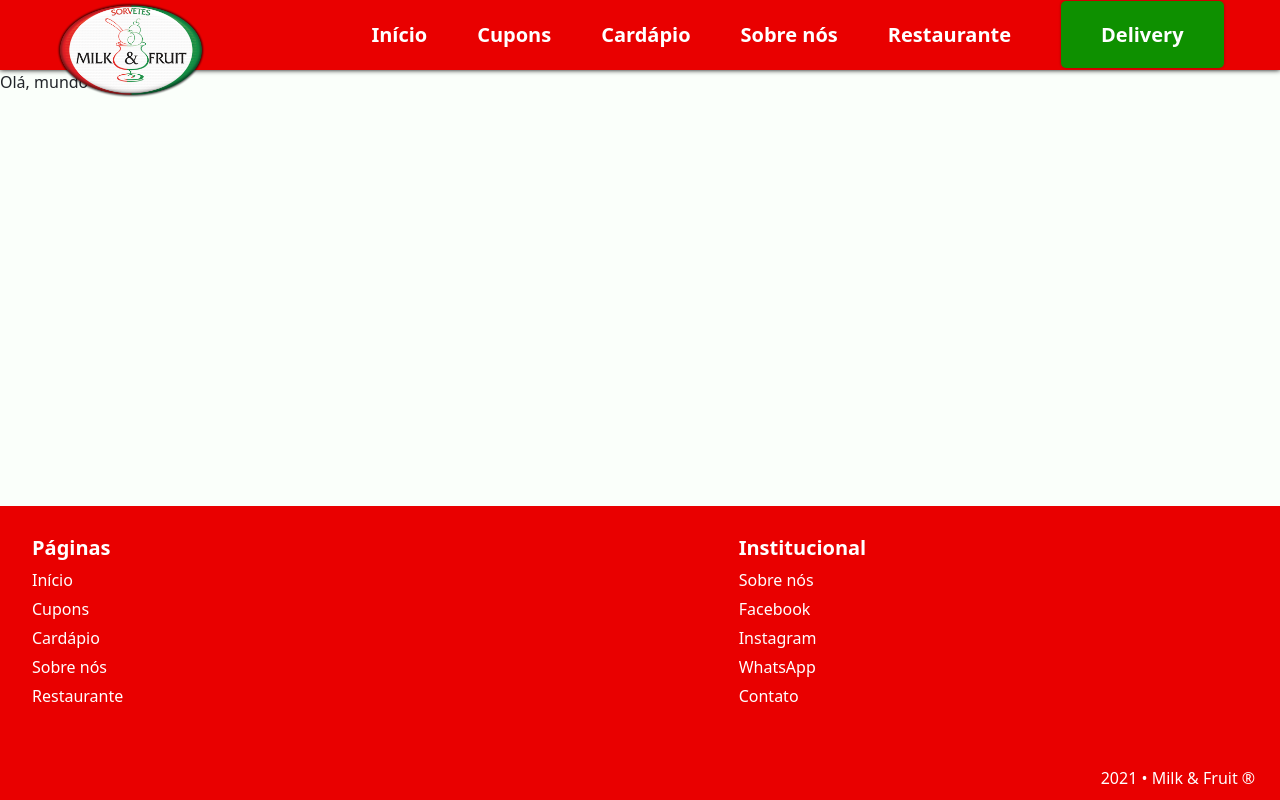
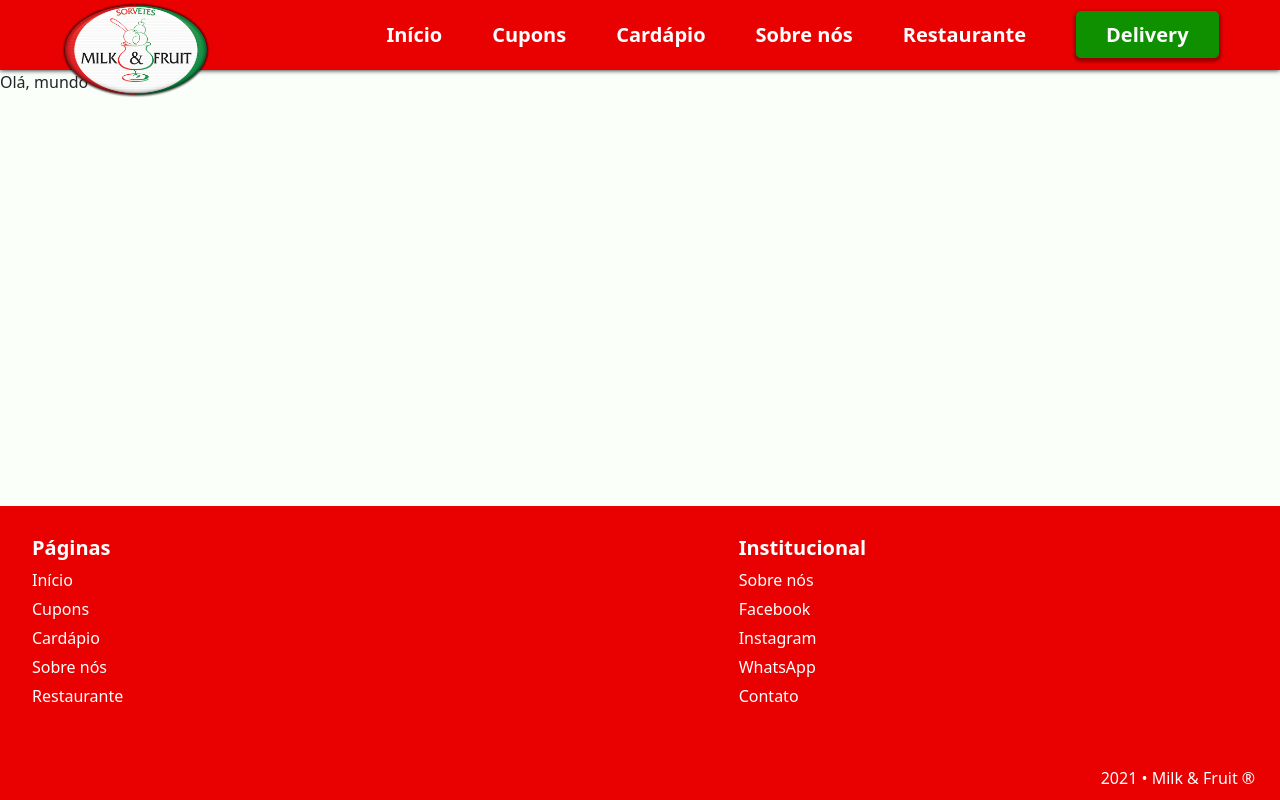
Before and after one commit to gaoliver/milkefruit-react, a React (Create React App) app: page / in a window 1280 px wide. In both pictures the pointer is over the link "Delivery". Built offline with nearby package versions, Linux system fonts and the light colour scheme.

Commit message:
feat: Change mouseover effect of Delivery button

```diff
--- a/src/components/Header/header.scss
+++ b/src/components/Header/header.scss
@@ -43,13 +43,13 @@ header {
         padding-inline: 30px;
         padding-block: 10px;
         border-radius: 5px;
-        box-shadow: 0 0 3px #0005;
-        transition: ease-in-out 0.5s;
+        box-shadow: 0px 2px 3px 2px #0005;
+        transition: ease-in-out 0.3s;
     }
     .delivery a:hover {
         text-decoration: none;
-        padding-inline: 40px;
-        padding-block: 20px;
+        box-shadow: 0px 0px 1px 0px #0005;
+        color: #FFF8
     }
     .responsive-nav {
         display: none;
```
